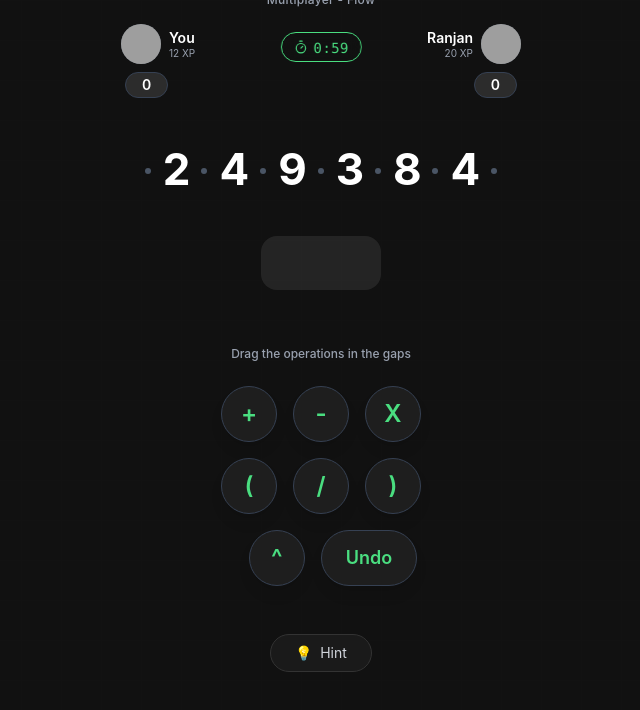
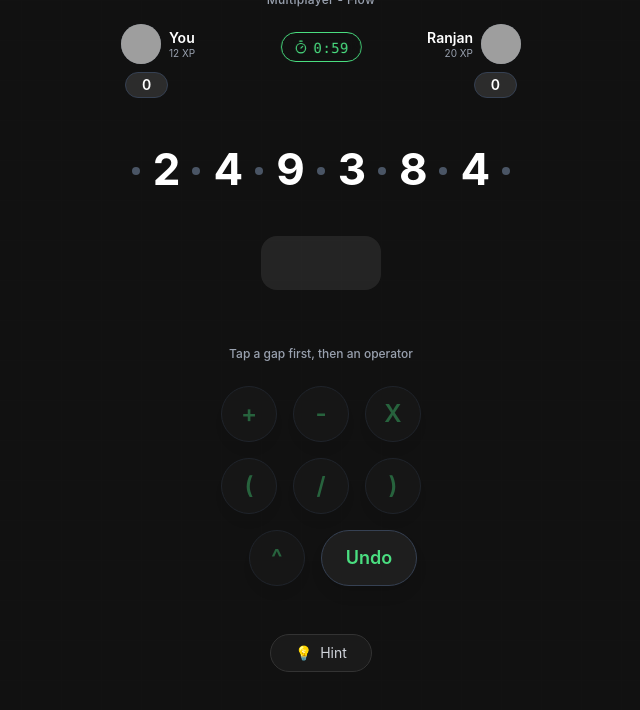
Before and after one commit to somnath-07/Hectoclash-Matiks, a React (Vite) app: page / in a window 1280 px wide. Shown: the top 710 px of the page, without its empty margins (319-959 px from the left). Built offline with nearby package versions, Linux system fonts and the light colour scheme; grey boxes are pictures that could not be loaded.

Commit message:
feat: tap interaction - select gap then tap operator to place

```diff
--- a/src/App.jsx
+++ b/src/App.jsx
@@ -1,24 +1,17 @@
 import React, { useState, useEffect } from 'react';
-import { DndContext, DragOverlay, useSensor, useSensors, PointerSensor } from '@dnd-kit/core';
 import { evaluate } from 'mathjs';
 import TopBar from './components/TopBar';
 import GameBoard from './components/GameBoard';
-import OperatorDock, { DraggableOperator } from './components/OperatorDock';
+import OperatorDock from './components/OperatorDock';
 
 function App() {
   const [digits] = useState([2, 4, 9, 3, 8, 4]);
   // gaps is an array of 7 arrays. Each holds { id, type }
   const [gaps, setGaps] = useState(Array.from({ length: 7 }, () => []));
   const [history, setHistory] = useState([]); // Array of { gapIndex, opId }
-  const [activeDragOp, setActiveDragOp] = useState(null);
+  const [selectedGap, setSelectedGap] = useState(null);
   const [currentResult, setCurrentResult] = useState(null);
   const [hasWon, setHasWon] = useState(false);
-
-  const sensors = useSensors(
-    useSensor(PointerSensor, {
-      activationConstraint: { distance: 5 },
-    })
-  );
 
   useEffect(() => {
     // Build the math expression string
@@ -32,9 +25,6 @@ function App() {
         expr += gaps[i+1].map(op => op.type.replace('X', '*')).join('');
     }
 
-    const baselineStr = digits.join('');
-    // Prevent evaluating the baseline string since it's just the numbers combined unless they used an operator
-
     let isDefault = true;
     for(let i=0; i< gaps.length; i++){
       if(gaps[i].length > 0) { isDefault = false; break; }
@@ -47,11 +37,8 @@ function App() {
 
     try {
       const res = evaluate(expr);
-      // Math.js can return floating point or exactly 100
       if (typeof res === 'number' && !isNaN(res)) {
-        // limit decimals just in case
         let finalRes = Number(res.toFixed(4));
-        // Remove trailing .0000
         if (finalRes === Math.floor(finalRes)) finalRes = Math.floor(finalRes);
 
         setCurrentResult(finalRes);
@@ -60,39 +47,32 @@ function App() {
           setHasWon(true);
         }
       } else {
-        setCurrentResult(null); // Invalid or infinity
+        setCurrentResult(null);
       }
     } catch (e) {
-      // Syntax errors expected during mid-typing like "24 - "
       setCurrentResult(null);
     }
 
   }, [gaps, digits, hasWon]);
 
-  const handleDragStart = (event) => {
-    if (hasWon) return; // Freeze game if won
-    setActiveDragOp(event.active.data.current?.type);
+  const handleSelectGap = (gapIndex) => {
+    if (hasWon) return;
+    setSelectedGap(prev => prev === gapIndex ? null : gapIndex);
   };
 
-  const handleDragEnd = (event) => {
-    setActiveDragOp(null);
-    if (hasWon) return;
-
-    const { over, active } = event;
-    if (over && over.id.startsWith('gap-')) {
-      const gapIndex = parseInt(over.id.replace('gap-', ''), 10);
-      const opType = active.data.current?.type;
+  const handleOperatorTap = (opType) => {
+    if (hasWon || selectedGap === null) return;
 
     const newOpId = `${Date.now()}-${Math.random().toString(36).substr(2, 9)}`;
 
     setGaps(prev => {
       const next = [...prev];
-        next[gapIndex] = [...next[gapIndex], { id: newOpId, type: opType }];
+      next[selectedGap] = [...next[selectedGap], { id: newOpId, type: opType }];
       return next;
     });
 
-      setHistory(prev => [...prev, { gapIndex, opId: newOpId }]);
-    }
+    setHistory(prev => [...prev, { gapIndex: selectedGap, opId: newOpId }]);
+    // Keep the gap selected so user can add multiple operators to same gap
   };
 
   const removeOperator = (gapIndex, opId) => {
@@ -113,11 +93,6 @@ function App() {
   };
 
   return (
-    <DndContext
-      sensors={sensors}
-      onDragStart={handleDragStart}
-      onDragEnd={handleDragEnd}
-    >
     <div className="min-h-screen bg-[var(--color-hectoc-bg)] text-white font-sans flex flex-col items-center select-none">
       <div className="fixed inset-0 pointer-events-none bg-grid-pattern opacity-[0.15]"></div>
 
@@ -128,6 +103,8 @@ function App() {
           digits={digits}
           gaps={gaps}
           onRemoveOperator={removeOperator}
+          selectedGap={selectedGap}
+          onSelectGap={handleSelectGap}
         />
 
         {/* Live Feed Result */}
@@ -142,8 +119,10 @@ function App() {
         </div>
 
         <OperatorDock
+          onOperatorTap={handleOperatorTap}
           onUndo={handleUndo}
           onHint={() => alert('Try combining 4 and 9 first!')}
+          hasSelectedGap={selectedGap !== null}
         />
 
         {hasWon && (
@@ -163,13 +142,6 @@ function App() {
         )}
       </div>
     </div>
-
-      <DragOverlay dropAnimation={{ duration: 150 }}>
-        {activeDragOp ? (
-          <DraggableOperator type={activeDragOp} isOverlay />
-        ) : null}
-      </DragOverlay>
-    </DndContext>
   );
 }
 
--- a/src/components/GameBoard.jsx
+++ b/src/components/GameBoard.jsx
@@ -1,32 +1,28 @@
 import React from 'react';
-import { useDroppable } from '@dnd-kit/core';
-import { cn } from '../lib/utils'; // Keep this one
+import { cn } from '../lib/utils';
 
-export function Gap({ gapIndex, operators, onRemove }) {
-  const { isOver, setNodeRef } = useDroppable({
-    id: `gap-${gapIndex}`,
-  });
-
+export function Gap({ gapIndex, operators, onRemove, isSelected, onSelect }) {
   return (
     <div
-      ref={setNodeRef}
+      onClick={() => onSelect(gapIndex)}
       className={cn(
-        "relative flex items-center justify-center rounded-lg min-w-[30px] h-[50px] transition-all",
+        "relative flex items-center justify-center rounded-lg min-w-[34px] h-[54px] transition-all duration-200 cursor-pointer",
         operators.length === 0 ? "" : "min-w-fit px-1",
-        isOver && "bg-[var(--color-hectoc-green)]/10 scale-110"
+        isSelected && "bg-[var(--color-hectoc-green)]/15 ring-2 ring-[var(--color-hectoc-green)] ring-offset-1 ring-offset-[var(--color-hectoc-bg)] scale-110",
+        !isSelected && operators.length === 0 && "active:scale-110 active:bg-white/5"
       )}
     >
       {operators.length === 0 && (
         <div className={cn(
-          "w-1.5 h-1.5 rounded-full bg-gray-600 transition-colors",
-          isOver && "bg-[var(--color-hectoc-green)]"
+          "w-2 h-2 rounded-full transition-all duration-200",
+          isSelected ? "bg-[var(--color-hectoc-green)] scale-125 shadow-[0_0_8px_var(--color-hectoc-green)]" : "bg-gray-600"
         )}></div>
       )}
       {operators.map((op) => (
         <button
           key={op.id}
-          onClick={() => onRemove(gapIndex, op.id)}
-          className="text-3xl font-bold text-[var(--color-hectoc-green)] hover:text-red-400 mx-[1px] cursor-pointer"
+          onClick={(e) => { e.stopPropagation(); onRemove(gapIndex, op.id); }}
+          className="text-3xl font-bold text-[var(--color-hectoc-green)] hover:text-red-400 active:text-red-500 active:scale-90 mx-[1px] cursor-pointer transition-all duration-150"
         >
           {op.type}
         </button>
@@ -35,12 +31,21 @@ export function Gap({ gapIndex, operators, onRemove }) {
   );
 }
 
-export default function GameBoard({ digits, gaps, onRemoveOperator }) {
+export default function GameBoard({ digits, gaps, onRemoveOperator, selectedGap, onSelectGap }) {
   const renderBoard = () => {
     const elements = [];
 
     // Gap 0 (before first digit)
-    elements.push(<Gap key={`gap-0`} gapIndex={0} operators={gaps[0]} onRemove={onRemoveOperator} />);
+    elements.push(
+      <Gap
+        key={`gap-0`}
+        gapIndex={0}
+        operators={gaps[0]}
+        onRemove={onRemoveOperator}
+        isSelected={selectedGap === 0}
+        onSelect={onSelectGap}
+      />
+    );
 
     for (let i = 0; i < digits.length; i++) {
       // Digit
@@ -50,7 +55,16 @@ export default function GameBoard({ digits, gaps, onRemoveOperator }) {
         </div>
       );
       // Following Gap
-        elements.push(<Gap key={`gap-${i+1}`} gapIndex={i+1} operators={gaps[i+1]} onRemove={onRemoveOperator} />);
+      elements.push(
+        <Gap
+          key={`gap-${i+1}`}
+          gapIndex={i+1}
+          operators={gaps[i+1]}
+          onRemove={onRemoveOperator}
+          isSelected={selectedGap === i+1}
+          onSelect={onSelectGap}
+        />
+      );
     }
 
     return elements;
--- a/src/components/OperatorDock.jsx
+++ b/src/components/OperatorDock.jsx
@@ -1,56 +1,51 @@
 import React from 'react';
-import { useDraggable } from '@dnd-kit/core';
 import { cn } from '../lib/utils';
 
-export function DraggableOperator({ type, id, isOverlay = false }) {
-  const { attributes, listeners, setNodeRef, transform } = useDraggable({
-    id: id || `source-${type}`,
-    data: { type },
-  });
-
-  const style = transform ? {
-    transform: `translate3d(${transform.x}px, ${transform.y}px, 0)`,
-  } : undefined;
-
-  let content = type;
-
+export function TappableOperator({ type, onTap, disabled }) {
   return (
     <button
-      ref={setNodeRef}
-      style={style}
-      {...listeners}
-      {...attributes}
+      onClick={() => onTap(type)}
+      disabled={disabled}
       className={cn(
-        "w-14 h-14 rounded-full bg-[var(--color-hectoc-grid)] border border-gray-700 shadow-lg flex items-center justify-center text-[var(--color-hectoc-green)] font-semibold text-2xl touch-none",
-        isOverlay ? "opacity-90 scale-105 cursor-grabbing" : "cursor-grab active:cursor-grabbing hover:bg-gray-800"
+        "w-14 h-14 rounded-full bg-[var(--color-hectoc-grid)] border border-gray-700 shadow-lg flex items-center justify-center text-[var(--color-hectoc-green)] font-semibold text-2xl transition-all duration-150 select-none",
+        disabled
+          ? "opacity-40 cursor-not-allowed"
+          : "cursor-pointer active:scale-90 active:bg-[var(--color-hectoc-green)]/20 active:border-[var(--color-hectoc-green)] hover:bg-gray-800"
       )}
     >
-      {content}
+      {type}
     </button>
   );
 }
 
-export default function OperatorDock({ onUndo, onHint }) {
+export default function OperatorDock({ onOperatorTap, onUndo, onHint, hasSelectedGap }) {
   const operators = ['+', '-', 'X', '(', '/', ')', '^'];
 
   return (
     <div className="w-full flex flex-col items-center mt-12 mb-8 gap-6 z-20">
-      <div className="text-xs text-gray-400 font-medium">Drag the operations in the gaps</div>
+      <div className={cn(
+        "text-xs font-medium transition-all duration-300",
+        hasSelectedGap
+          ? "text-[var(--color-hectoc-green)] animate-pulse"
+          : "text-gray-400"
+      )}>
+        {hasSelectedGap ? "Now tap an operator" : "Tap a gap first, then an operator"}
+      </div>
 
       <div className="flex flex-wrap justify-center gap-4 max-w-[260px]">
         {operators.slice(0, 3).map(op => (
-          <DraggableOperator key={op} type={op} />
+          <TappableOperator key={op} type={op} onTap={onOperatorTap} disabled={!hasSelectedGap} />
         ))}
         {operators.slice(3, 6).map(op => (
-          <DraggableOperator key={op} type={op} />
+          <TappableOperator key={op} type={op} onTap={onOperatorTap} disabled={!hasSelectedGap} />
         ))}
         <div className="flex justify-center w-full gap-4 relative left-3">
           {operators.slice(6).map(op => (
-            <DraggableOperator key={op} type={op} />
+            <TappableOperator key={op} type={op} onTap={onOperatorTap} disabled={!hasSelectedGap} />
           ))}
           <button
             onClick={onUndo}
-            className="px-6 h-14 rounded-full bg-[var(--color-hectoc-grid)] border border-gray-700 shadow-lg flex items-center justify-center text-[var(--color-hectoc-green)] font-semibold text-lg hover:bg-gray-800 active:scale-95 transition-transform"
+            className="px-6 h-14 rounded-full bg-[var(--color-hectoc-grid)] border border-gray-700 shadow-lg flex items-center justify-center text-[var(--color-hectoc-green)] font-semibold text-lg hover:bg-gray-800 active:scale-95 transition-all duration-150 cursor-pointer select-none"
           >
             Undo
           </button>
@@ -59,7 +54,7 @@ export default function OperatorDock({ onUndo, onHint }) {
 
       <button
         onClick={onHint}
-        className="mt-6 px-6 py-2 rounded-full bg-[#1a1a1a] border border-[#333] flex items-center gap-2 text-sm text-gray-300 hover:text-white transition-colors"
+        className="mt-6 px-6 py-2 rounded-full bg-[#1a1a1a] border border-[#333] flex items-center gap-2 text-sm text-gray-300 hover:text-white transition-colors cursor-pointer select-none"
       >
         <span className="text-gray-400">💡</span> Hint
       </button>
```
Lines whose indentation alone changed are shown as unchanged.
